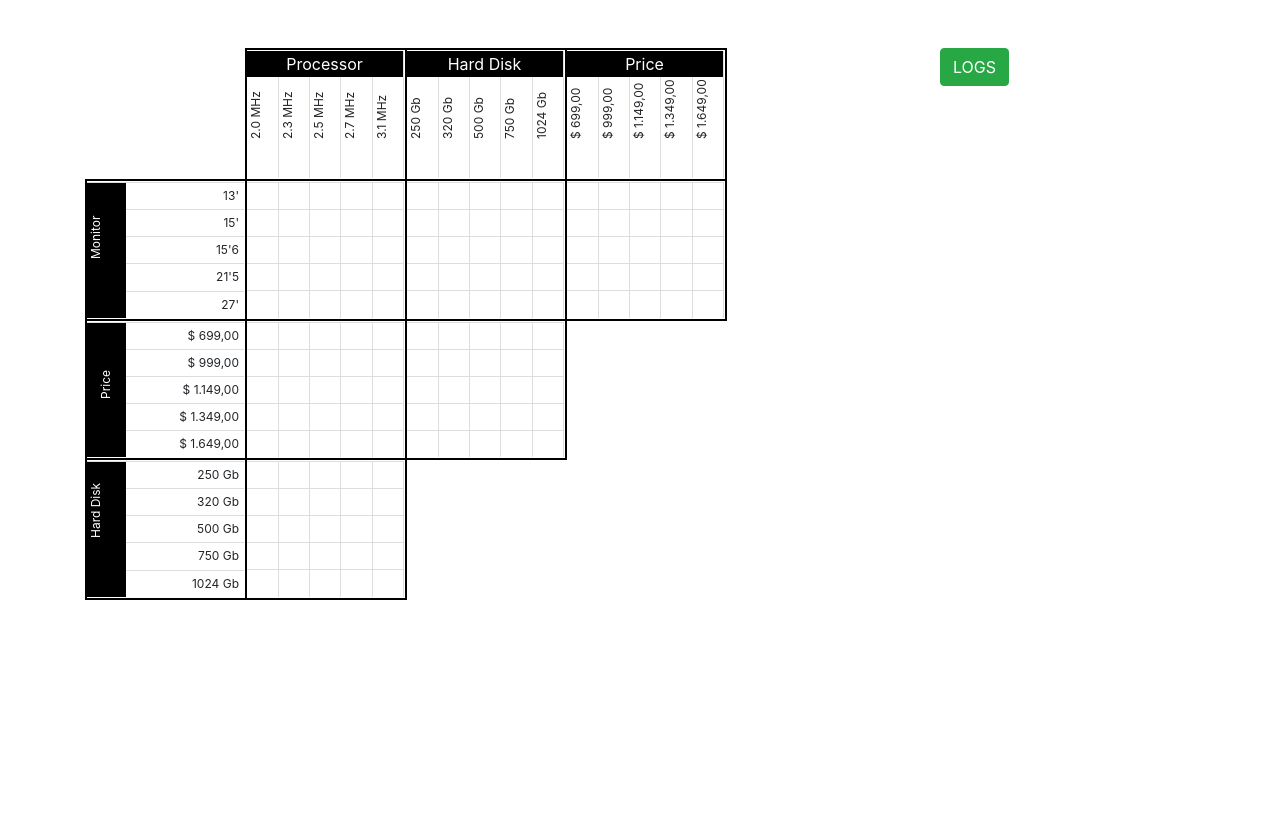
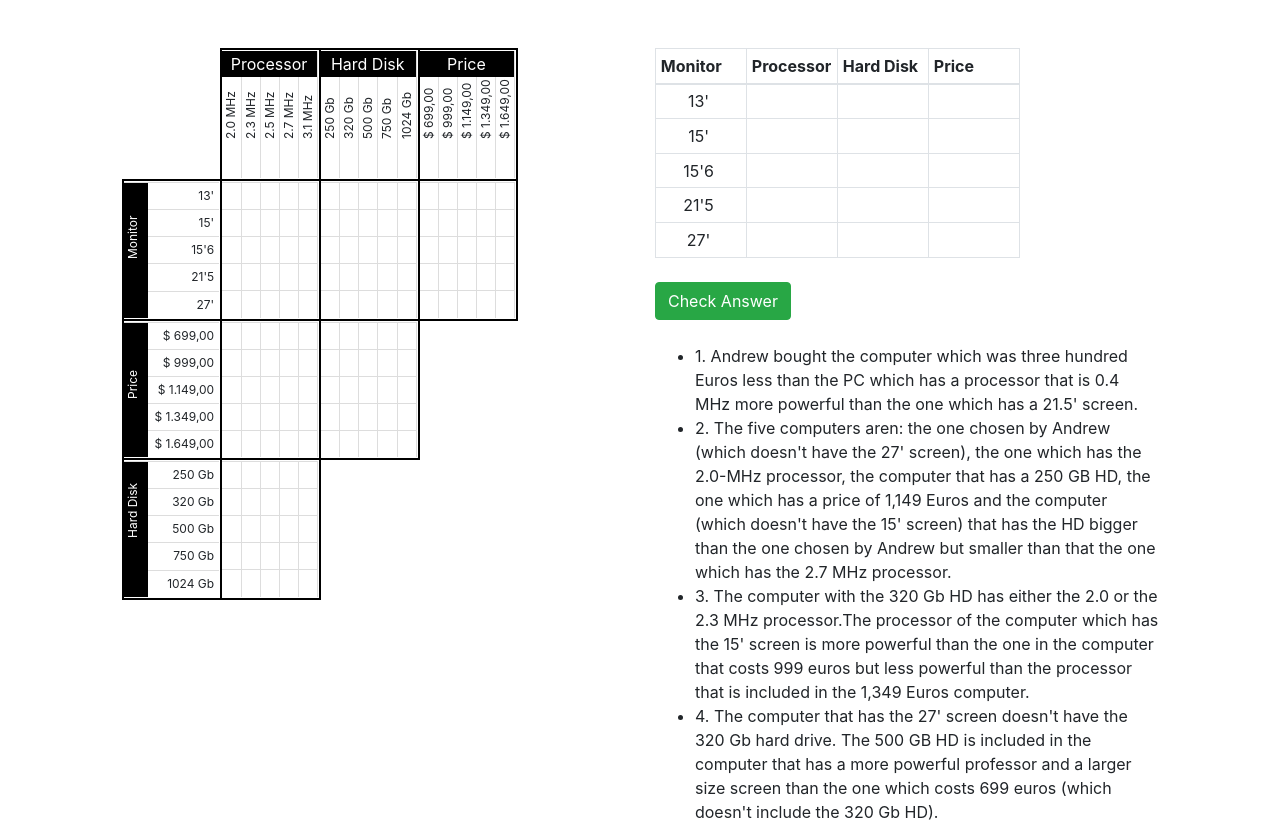
Before and after one commit to alexandreboudet/NoProblemo, a plain HTML site: page src/front/index.html in a window 1280 px wide. Before the commit the page ends 800 px from the top, so only its background shows below. Drawn offline with nearby package versions, Linux system fonts and the light colour scheme.

Commit message:
working personal computer

```diff
--- a/src/front/index.html
+++ b/src/front/index.html
@@ -24,13 +24,29 @@
 
 <body>
 
-    <div class="container">
+    <div class="container-fluid">
         <div class="row mt-5">
-            <div class="col-md-8"  id="personalComputerPuzzle">
+            <div class="col-md-4 offset-md-1"  id="personalComputerPuzzle">
 
             </div>
-            <div class="col-md-3 offset-md-1">
-                <button class="btn btn-md btn-success" id="logs">LOGS</button>
+            <div class="col-md-5 offset-md-1">
+                <div id="personalComputerResult">
+
+                </div>
+                <button class="btn btn-md btn-success mt-2 mb-4" id="checkAnswer">Check Answer</button>
+                <div>
+                    <ul>
+
+                        <li>1. Andrew bought the computer which was three hundred Euros less than the PC which has a processor that is 0.4 MHz more powerful than the one which has a 21.5' screen.</li>
+
+                        <li>2. The five computers aren: the one chosen by Andrew (which doesn't have the 27' screen), the one which has the 2.0-MHz processor, the computer that has a 250 GB HD, the one which has a price of 1,149 Euros and the computer (which doesn't have the 15' screen) that has the HD bigger than the one chosen by Andrew but smaller than that the one which has the 2.7 MHz processor.</li>
+
+                        <li>3. The computer with the 320 Gb HD has either the 2.0 or the 2.3 MHz processor.The processor of the computer which has the 15' screen is more powerful than the one in the computer that costs 999 euros but less powerful than the processor that is included in the 1,349 Euros computer.</li>
+
+                        <li>4. The computer that has the 27' screen doesn't have the 320 Gb hard drive. The 500 GB HD is included in the computer that has a more powerful professor and a larger size screen than the one which costs 699 euros (which doesn't include the 320 Gb HD).</li>
+
+                    </ul>
+                </div>
             </div>
         </div>
     </div>
--- a/src/front/puzzle.js
+++ b/src/front/puzzle.js
@@ -1,11 +1,12 @@
 $(document).ready(() => {
 
-    $("#logs").click(() => {
-        console.table(personalComputerStructureData);
+    $("#checkAnswer").click(() => {
+        // TODO Submit
+        console.log("submit");
+        console.table(outputData);
     });
 
     // Init
-
 
     let outputData = [
         ["13\'","","",""],
@@ -153,13 +154,57 @@ $(document).ready(() => {
         "</table>"
     );
 
+    $("#personalComputerResult").append(
+        "<table class='table table-bordered table-sm'>"+
+            "<thead>"+
+                "<tr>"+
+                    "<th>Monitor</th>"+
+                    "<th>Processor</th>"+
+                    "<th>Hard Disk</th>"+
+                    "<th>Price</th>"+
+                "</tr>"+
+            "</thead>"+
+            "<tbody>"+
+                "<tr>"+
+                    "<td></td>"+
+                    "<td></td>"+
+                    "<td></td>"+
+                    "<td></td>"+
+                "</tr>"+
+                "<tr>"+
+                    "<td></td>"+
+                    "<td></td>"+
+                    "<td></td>"+
+                    "<td></td>"+
+                "</tr>"+
+                "<tr>"+
+                    "<td></td>"+
+                    "<td></td>"+
+                    "<td></td>"+
+                    "<td></td>"+
+                "</tr>"+
+                "<tr>"+
+                    "<td></td>"+
+                    "<td></td>"+
+                    "<td></td>"+
+                    "<td></td>"+
+                "</tr>"+
+                "<tr>"+
+                    "<td></td>"+
+                    "<td></td>"+
+                    "<td></td>"+
+                    "<td></td>"+
+                "</tr>"+
+            "</tbody>"+
+        "</table>"
+    );
+
     $("div#personalComputerPuzzle > table > tbody > tr").each(function (parentIndex) {
         $(this).children().each(function (childIndex) {
             if(parentIndex == 0) { // Upper row
                 if(childIndex == 0) { // First Cell -> To be empty
                     $(this).css("border","0")
                 } else {
-                    //console.log(personalComputerStructureData[0][childIndex-1].upperPane);
                     $(this).append(generateRowHeaderTable(personalComputerStructureData[0][childIndex-1].upperPane));
                 }
             } else if(childIndex == 0) { // Left Column excepting upper left one
@@ -170,6 +215,15 @@ $(document).ready(() => {
         });
     });
 
+    const refreshFinalMatrix = () => {
+        $("div#personalComputerResult > table > tbody > tr").each(function (parentIndex) {
+            $(this).children().each(function (childIndex) {
+                $(this).html(outputData[parentIndex][childIndex]);
+            });
+        });
+
+    }
+    refreshFinalMatrix();
 
     // Data Processing
 
@@ -210,6 +264,25 @@ $(document).ready(() => {
                 currentDataTable.valueList[cellRowIndex][index] = false;
             }
         }
+
+        if(tableRowIndex == 0) {
+            outputData = [
+                ["13\'","","",""],
+                ["15\'","","",""],
+                ["15\'6","","",""],
+                ["21\'5","","",""],
+                ["27\'","","",""]
+            ];
+            personalComputerStructureData[tableRowIndex].forEach((category, categoryIndex) => {
+                category.centerDatatable.valueList.forEach((valueList, valueIndex) => {
+                    let hasLink = valueList.findIndex(item => item==true);
+                    if(hasLink >= 0) {
+                        outputData[valueIndex][categoryIndex+1] = personalComputerStructureData[tableRowIndex][categoryIndex].upperPane.labelList[hasLink];
+                    }
+                })
+            })
+            refreshFinalMatrix();
+        }
     });
 
 });
--- a/src/front/style.css
+++ b/src/front/style.css
@@ -26,6 +26,16 @@ table .middle-table tr td {
   border: none;
   border-top: 1px solid #ddd !important;
   border-right: 1px solid #ddd !important;
+}
+
+table.table {
+  table-layout: fixed;
+  width: 365px;
+  height: 164px;
+}
+
+#personalComputerResult > table > tbody > tr > td {
+  text-align: center;
 }
 
 .side-table {
```
